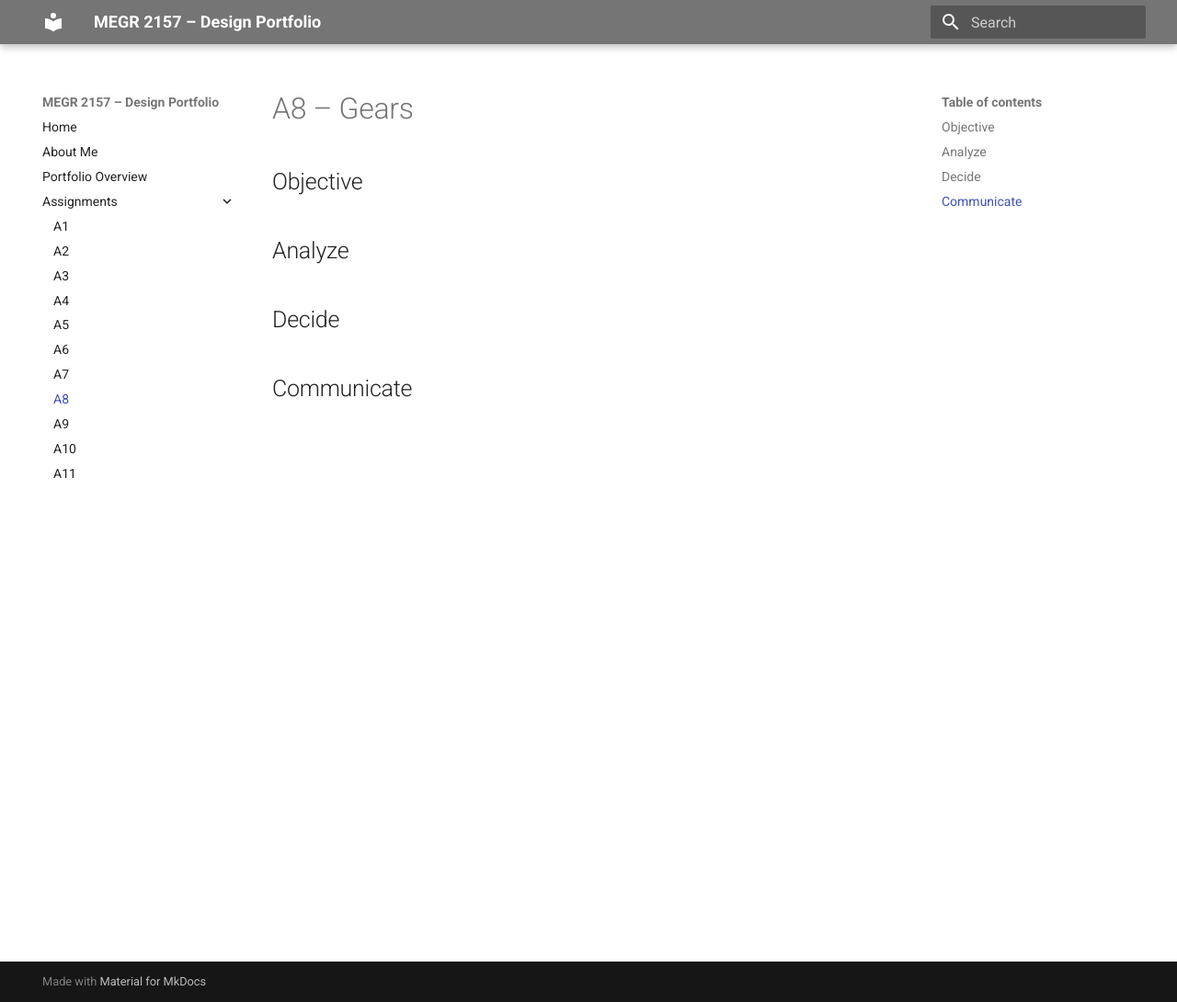
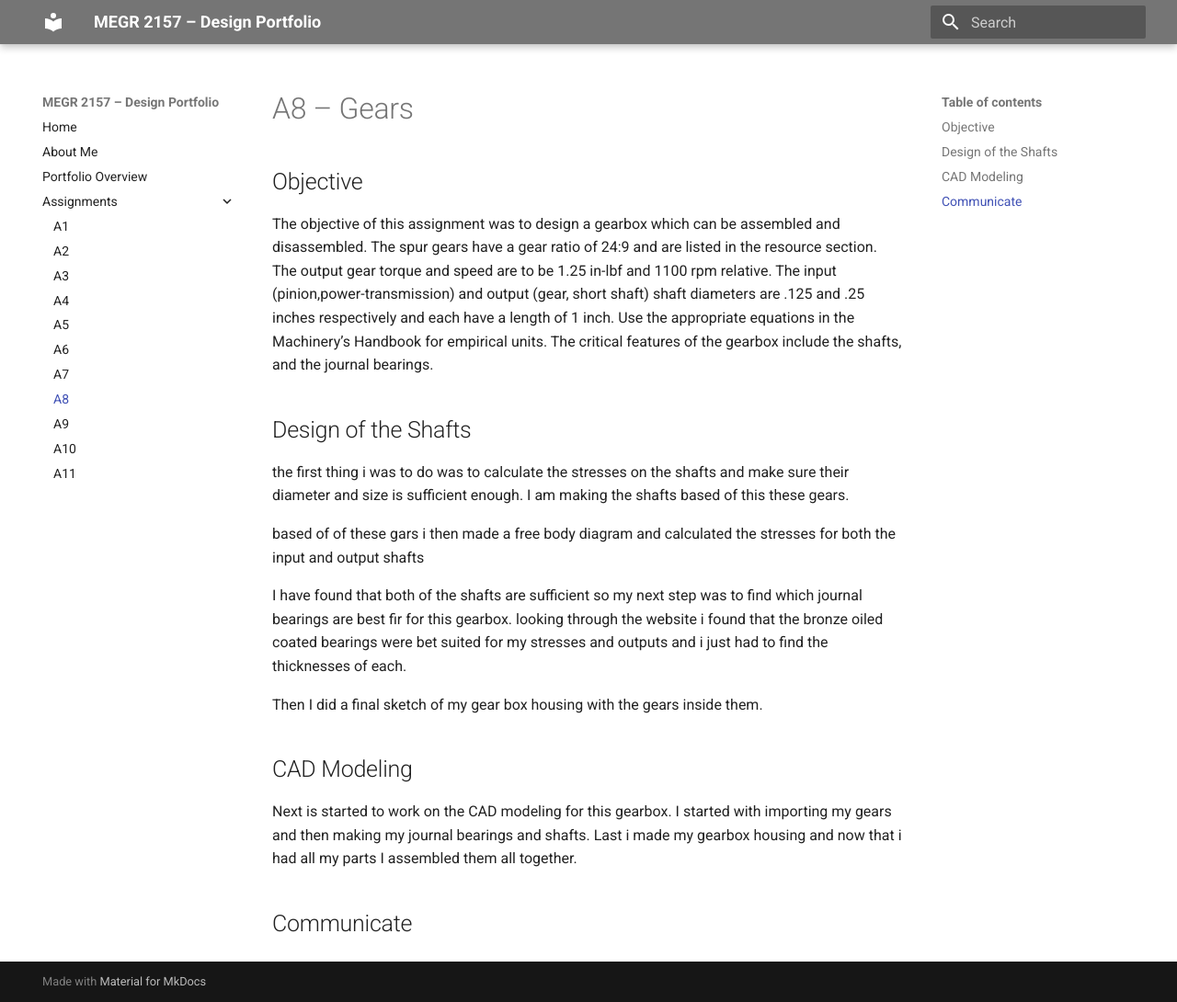
Before and after one commit to jadelma5/megr2156-portfolio, an MkDocs documentation site: the page built from docs/assignments/A08/index.md, in a window 1280 px wide and 1090 px high. Shown: the whole window at 92% size. Built offline with MkDocs 1.6.1 and Material for MkDocs 9.7.7, drawn with Linux system fonts in a browser that asks for light colours.

Commit message:
Update A8 assignment with design and CAD details
Expanded the assignment details for A8, including objectives, design considerations for shafts, and CAD modeling steps.

```diff
--- a/docs/assignments/A08/index.md
+++ b/docs/assignments/A08/index.md
@@ -2,11 +2,44 @@
 
 ## Objective
 
+The objective of this assignment was to design a gearbox which can be assembled and disassembled. The spur gears have a gear ratio of 24:9 and are listed in the resource section. The output gear torque and speed are to be 1.25 in-lbf and 1100 rpm relative. The input (pinion,power-transmission) and output (gear, short shaft) shaft diameters are .125 and .25 inches respectively and each have a length of 1 inch. Use the appropriate equations in the Machinery’s Handbook for empirical units. The critical features of the gearbox include the shafts, and the journal bearings.
 
-## Analyze
+## Design of the Shafts
+
+the first thing i was to do was to calculate the stresses on the shafts and make sure their diameter and size is sufficient enough. I am making the shafts based of this these gears.
 
 
-## Decide
+
+
+
+
+
+based of of these gars i then made a free body diagram and calculated the stresses for both the input and output shafts
+
+
+
+
+
+
+
+
+
+
+I have found that both of the shafts are sufficient so my next step was to find which journal bearings are best fir for this gearbox. looking through the website i found that the bronze oiled coated bearings were bet suited for my stresses and outputs and i just had to find the thicknesses of each.
+
+
+
+
+Then I did a final sketch of my gear box housing with the gears inside them.
+
+
+
+
+
+
+## CAD Modeling
+
+Next is started to work on the CAD modeling for this gearbox. I started with importing my gears and then making my journal bearings and shafts. Last i made my gearbox housing and now that i had all my parts I assembled them all together.
 
 
 ## Communicate
```
